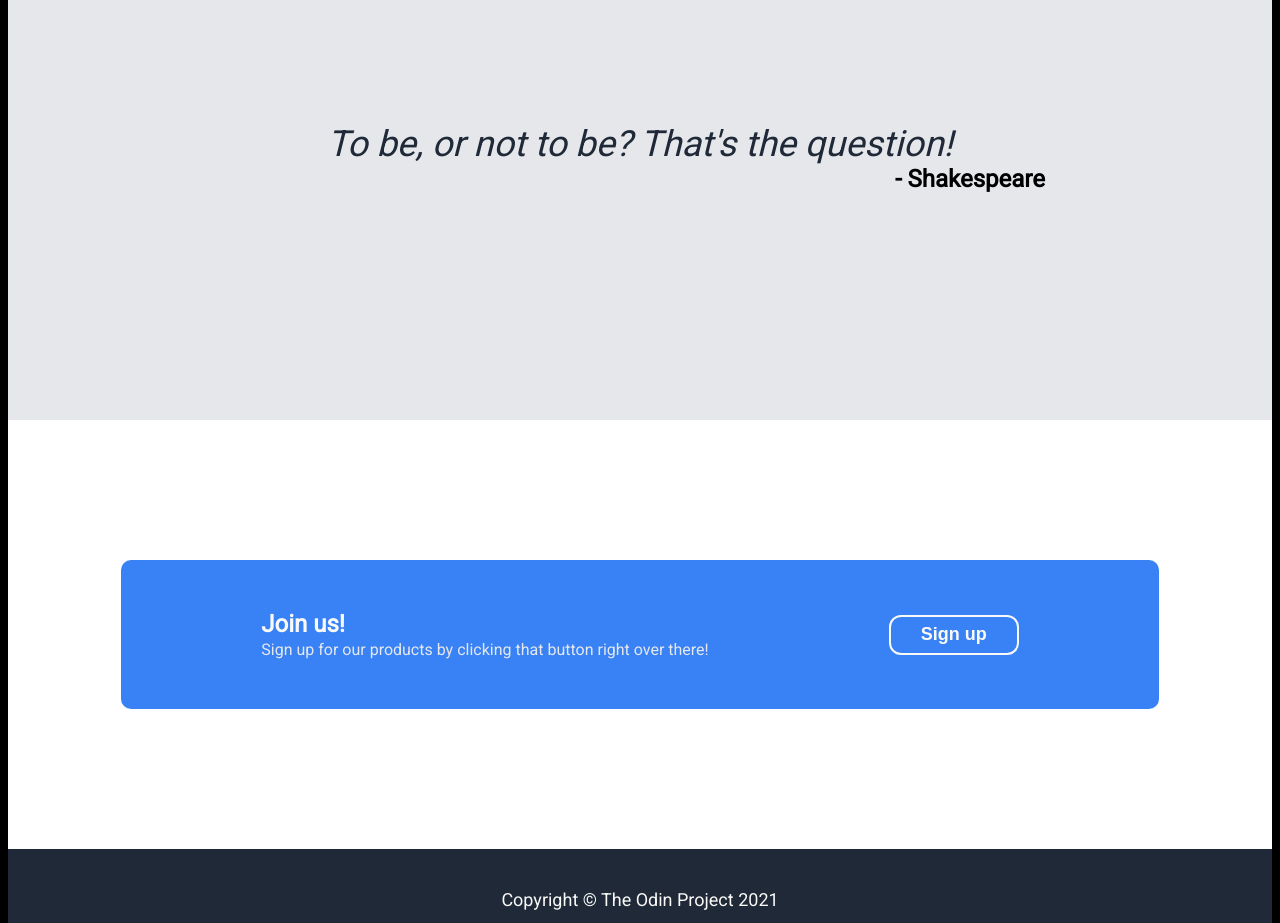
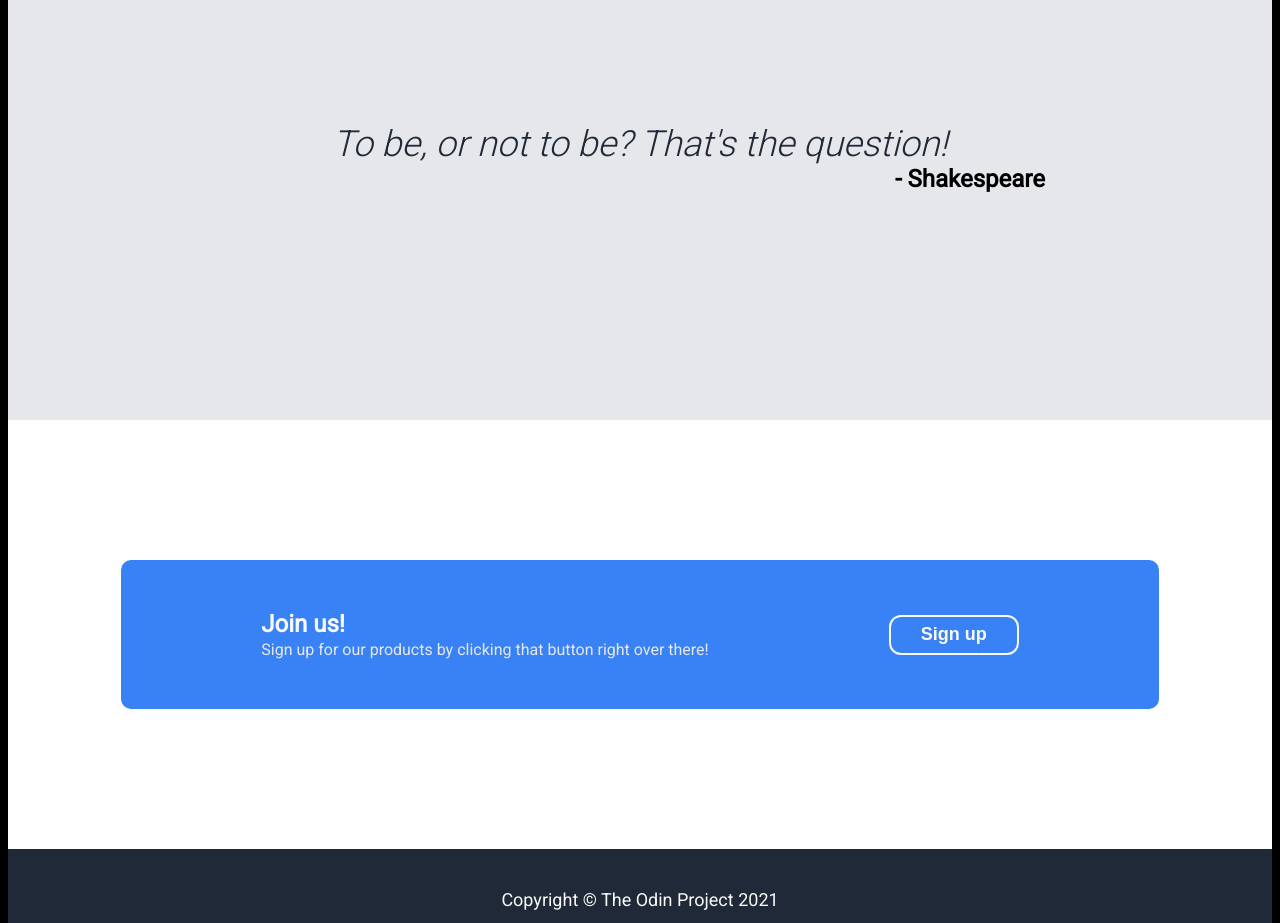
Before and after one commit to royalh23/landing-page, a plain HTML site: page index.html in a window 1280 px wide. Shown: the part 1160-2083 px from the top of the page. Drawn offline with Linux system fonts and the light colour scheme.

Commit message:
Add light font version

```diff
--- a/index.html
+++ b/index.html
@@ -4,7 +4,7 @@
         <link rel="stylesheet" href="./style.css">
         <link rel="preconnect" href="https://fonts.googleapis.com">
         <link rel="preconnect" href="https://fonts.gstatic.com" crossorigin>
-        <link href="https://fonts.googleapis.com/css2?family=Roboto&display=swap" rel="stylesheet">
+        <link href="https://fonts.googleapis.com/css2?family=Roboto:wght@300;400&display=swap" rel="stylesheet">
         <meta charset="utf-8">
         <title>Landing Page</title>
     </head>
--- a/style.css
+++ b/style.css
@@ -151,7 +151,7 @@ a {
 
 .quote {
     font-size: 36px;
-    font-weight: light;
+    font-weight: 300;
     font-style: italic;
     color: #1F2937;
     width: 810px;
```
